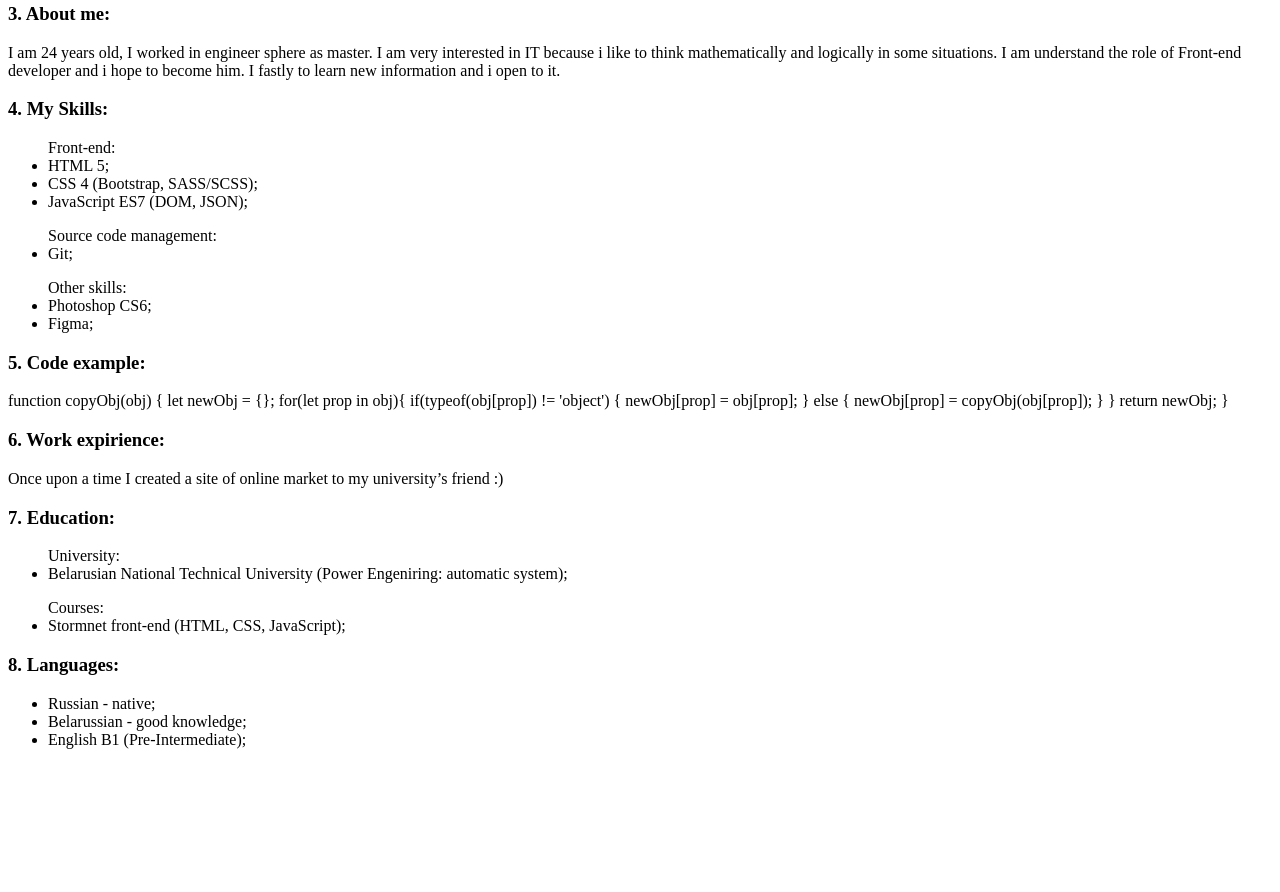
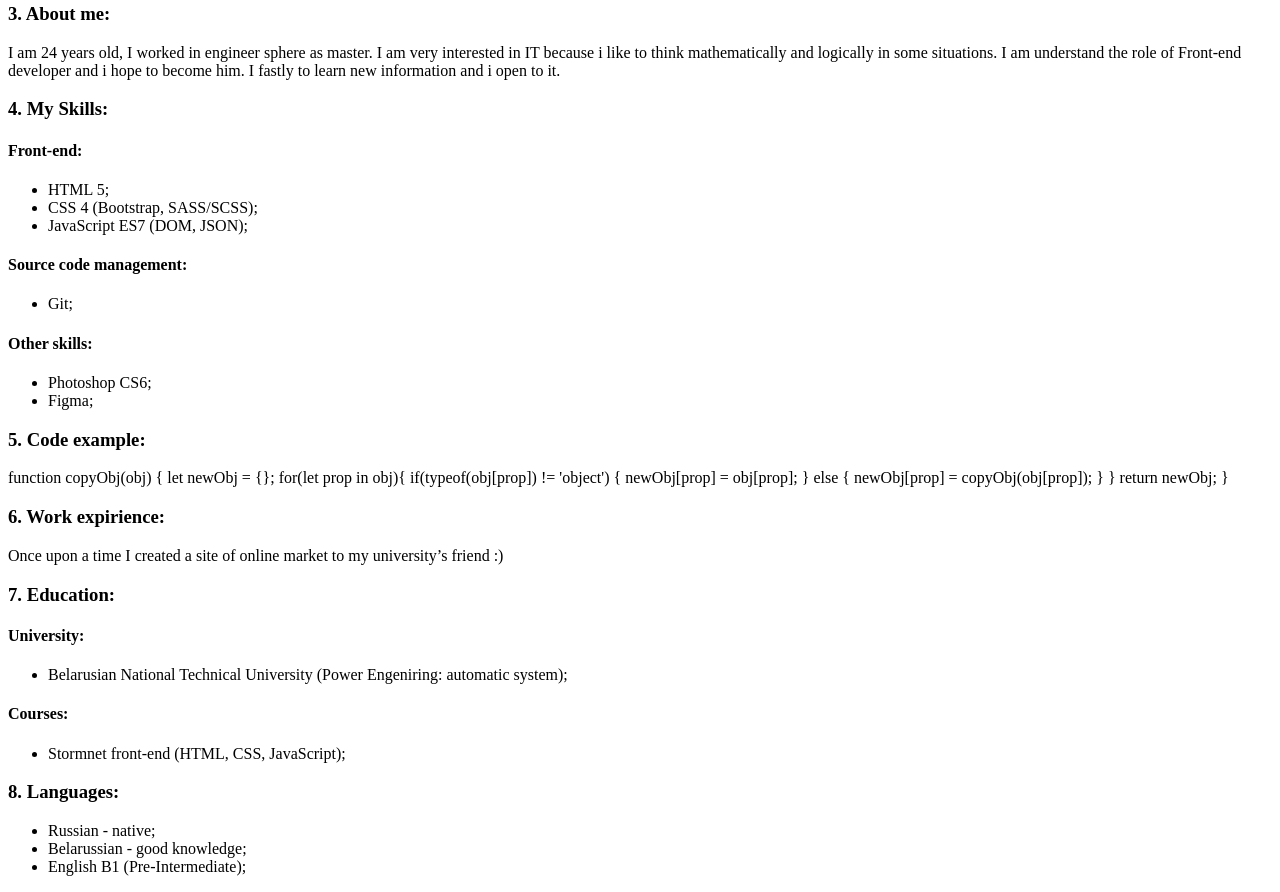
Before and after one commit to vanyavitkevich/rsschool-cv, a plain HTML site: page index.html in a window 1280 px wide. Shown: the part 871-1763 px from the top of the page. Before the commit the page ends 1636 px from the top, so only its background shows below. Drawn offline with Linux system fonts and the light colour scheme.

Commit message:
fix: change some tags

```diff
--- a/index.html
+++ b/index.html
@@ -38,18 +38,27 @@
     </article>
 
     <article class="main__skills">
-        <h3 class="main__skills-h">
+        <h3 class="main__skills-h3">
             4. My Skills:
         </h3>
-        <ul class="main__skills__ul">Front-end:
+        <h4 class="main__skills-h4">
+            Front-end:
+        </h4>
+        <ul class="main__skills__ul">
             <li class="main__skills__ul-li">HTML 5;</li>
             <li class="main__skills__ul-li">CSS 4 (Bootstrap, SASS/SCSS);</li>
             <li class="main__skills__ul-li">JavaScript ES7 (DOM, JSON);</li>
         </ul>
-        <ul class="main__skills__ul">Source code management:
+        <h4 class="main__skills-h4">
+            Source code management:
+        </h4>
+        <ul class="main__skills__ul">
             <li class="main__skills__ul-li">Git;</li>
         </ul>
-        <ul class="main__skills__ul">Other skills:
+        <h4 class="main__skills-h4">
+            Other skills:
+        </h4>
+        <ul class="main__skills__ul">
             <li class="main__skills__ul-li">Photoshop CS6;</li>
             <li class="main__skills__ul-li">Figma;</li>
         </ul>
@@ -88,16 +97,21 @@
     </article>
 
     <article class="main__education">
-        <h3 class="main__education-h">
+        <h3 class="main__education-h3">
             7. Education:
         </h3>
-        <ul class="main__education__ul">University:
+        <h4 class="main__education-h4">
+            University:
+        </h4>
+        <ul class="main__education__ul">
             <li class="main__education__ul-li">
                 Belarusian National Technical University (Power Engeniring: automatic system);
             </li>
         </ul>
-
-        <ul class="main__education__ul">Courses:
+        <h4 class="main__education-h4">
+            Courses:
+        </h4>
+        <ul class="main__education__ul">
             <li class="main__education__ul-li">
                 Stormnet front-end (HTML, CSS, JavaScript);
             </li>
```
